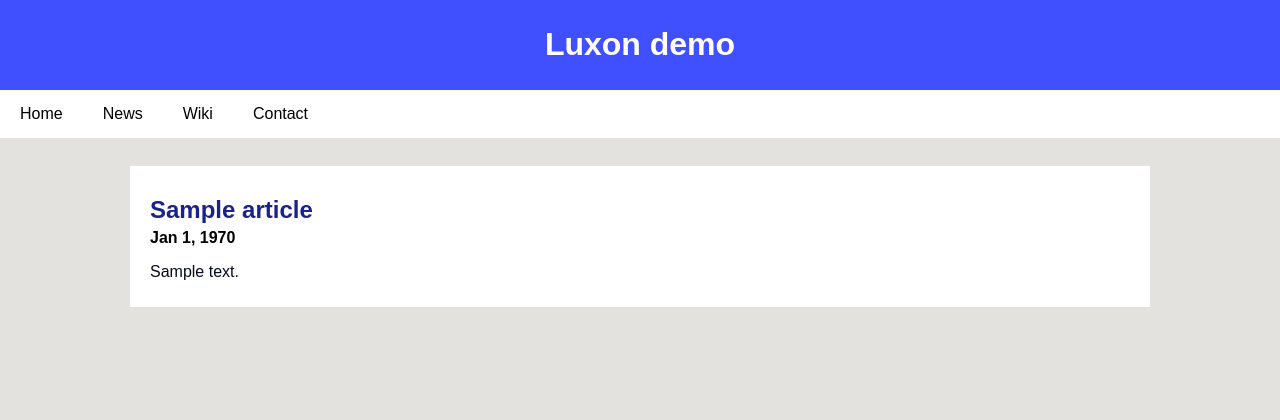
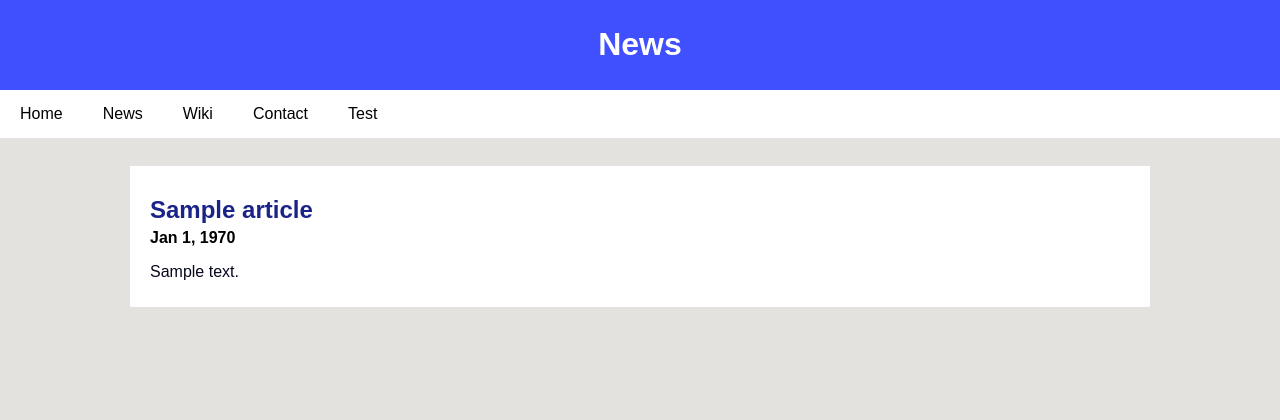
Before and after one commit to heapoverride/luxon-framework-demo, a PHP site: page /news/ in a window 1280 px wide. Shown: the top 420 px of the page. Run offline with PHP 8.4, Linux system fonts and the light colour scheme; tables that the repository leaves empty or names only in its code hold one stand-in row (values such as "Sample post").

Commit message:
Few changes

```diff
--- a/controllers/Application.php
+++ b/controllers/Application.php
@@ -9,8 +9,13 @@
         $doc = new Document();
 
         $doc->main->add(
-            (new Html\H2())->add("Welcome to demo site"),
-            (new Html\Paragraph())->add("This \"very simple\" website is powered by Luxon Framework.")
+            (new Html\H2())->add("Welcome to Luxon demo site"),
+            (new Html\Paragraph())->add(
+                (new Html\Span())
+                    ->add("This \"very simple\" website is powered by "),
+                (new Html\Hyperlink("https://github.com/UnrealSecurity/luxon-framework"))
+                    ->add("Luxon Framework")
+            )
         );
 
         $doc->html();
@@ -21,6 +26,7 @@
      */
     static function News() {
         $doc = new Document();
+        $doc->title = "News";
 
         $doc->main->add(
             Article::getArticles()
@@ -29,4 +35,21 @@
         $doc->html();
     }
 
+    /**
+     * Render the test page
+     */
+    static function Test() {
+        $doc = new Document();
+        $doc->title = "Test 123";
+
+        $el = new Html\Span();
+        $el->setBefore((new Html\Span())->add("This is a test"));
+
+        $doc->main->add(
+            $el
+        );
+
+        $doc->html();
+    }
+
 }
--- a/css/common.css
+++ b/css/common.css
@@ -8,6 +8,17 @@
     display: flex;
     flex-direction: column;
     min-height: 100vh;
+}
+
+a {
+    color: #1a2388;
+    text-decoration: none;
+    cursor: pointer;
+    padding: 5px;
+}
+
+a:hover {
+    color: #4050ff;
 }
 
 header {
--- a/other/components/Document.php
+++ b/other/components/Document.php
@@ -1,6 +1,8 @@
 <?php
 
 class Document extends Html\Html {
+    public $title = "Luxon demo";
+
     public $head;
     public $body;
     public $main;
@@ -9,30 +11,41 @@
     {
         parent::__construct();
 
+        $titleText = new Html\TextRef($this->title);
+
+        /* head */
         $head = (new Html\Head())
             ->add(
-                new Html\Title("Luxon demo"),
+                new Html\Title($titleText),
                 new Html\Style("/css/common.css")
             );
 
-        $main = new Html\Main();
-        $body = (new Html\Body())
-            ->add(
-                (new Html\Header())
-                    ->add(
-                        (new Html\H1())->add("Luxon demo")
-                    ),
-                (new Html\Nav())
-                    ->add(
-                        (new Html\Hyperlink("/"))->add("Home"),
-                        (new Html\Hyperlink("/news/"))->add("News"),
-                        (new Html\Hyperlink("#"))->add("Wiki"),
-                        (new Html\Hyperlink("#"))->add("Contact")
-                    ),
-                $main,
-                (new Html\Footer())
-                    ->add("Luxon Framework ❤")
+        /* body */
+        $body = new Html\Body();
+
+            /* header */
+            $header = (new Html\Header())->add(
+                (new Html\H1())->add($titleText)
             );
+            $body->add($header);
+
+            /* nav */
+            $nav = (new Html\Nav())->add(
+                (new Html\Hyperlink("/"))->add("Home"),
+                (new Html\Hyperlink("/news/"))->add("News"),
+                (new Html\Hyperlink("#"))->add("Wiki"),
+                (new Html\Hyperlink("#"))->add("Contact"),
+                (new Html\Hyperlink("/test/"))->add("Test")
+            );
+            $body->add($nav);
+
+            /* main */
+            $main = new Html\Main();
+            $body->add($main);
+
+            /* footer */
+            $footer = (new Html\Footer())->add("Luxon Framework ❤");
+            $body->add($footer);
 
         $this->add($head);
         $this->add($body);
@@ -40,5 +53,6 @@
         $this->head = $head;
         $this->body = $body;
         $this->main = $main;
+        $this->footer = $footer;
     }
 }
--- a/routes/routes.php
+++ b/routes/routes.php
@@ -2,3 +2,4 @@
 
 Router::route("GET", "/^\/$/", ['Application', 'Home']);
 Router::route("GET", "/^\/news\/?$/", ['Application', 'News']);
+Router::route("GET", "/^\/test\/?$/", ['Application', 'Test']);
```
